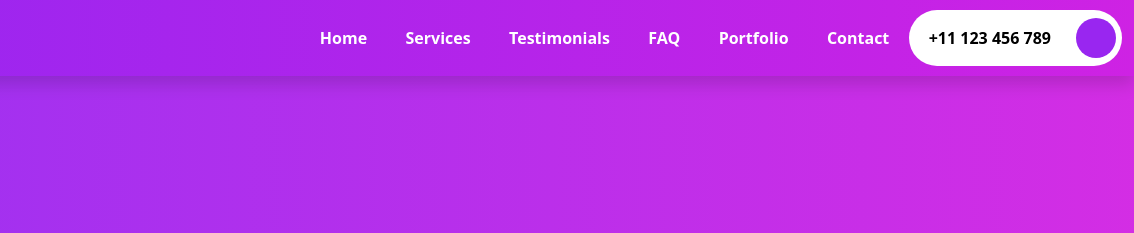
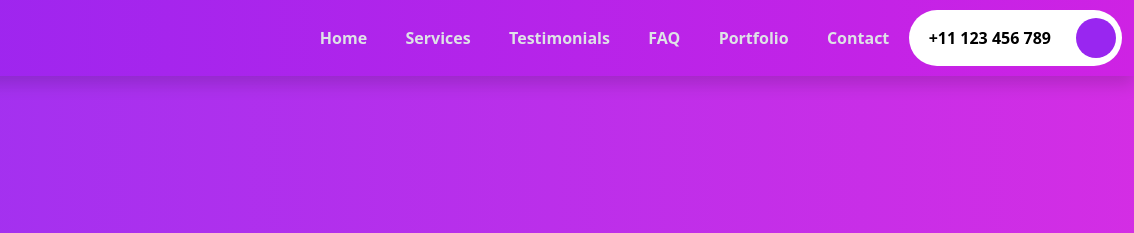
Before and after one commit to Duke-Skygawker/Bootstrap-5-and-SASS-dynamic-portfolio, a website: page index.html in a window 1280 px wide. Shown: the top 233 px of the page, 146-1280 px from the left. Drawn offline with nearby package versions, Linux system fonts and the light colour scheme; files that its build step writes are made by us from their sources.

Commit message:
navbar touch-up

```diff
--- a/index.html
+++ b/index.html
@@ -48,19 +48,19 @@
               >
             </li>
             <li class="nav-item">
-              <a class="nav-link text-white" href="#">Services</a>
+              <a class="nav-link text-white" href="#services">Services</a>
             </li>
             <li class="nav-item">
-              <a class="nav-link text-white" href="#">Testimonials</a>
+              <a class="nav-link text-white" href="#testimonials">Testimonials</a>
             </li>
             <li class="nav-item">
-              <a class="nav-link text-white" href="#">FAQ</a>
+              <a class="nav-link text-white" href="#faq">FAQ</a>
             </li>
             <li class="nav-item">
-              <a class="nav-link text-white" href="#">Portfolio</a>
+              <a class="nav-link text-white" href="#portfolio">Portfolio</a>
             </li>
             <li class="nav-item">
-              <a class="nav-link text-white" href="#">Contact</a>
+              <a class="nav-link text-white" href="#get-started">Contact</a>
             </li>
           </ul>
           <button type="button" class="rounded-pill btn-rounded">
--- a/scss/sections/_navbar.scss
+++ b/scss/sections/_navbar.scss
@@ -7,9 +7,13 @@
     padding: 0 0.7rem;
 
     a {
-      color: $white !important;
+      color: $gray-300 !important;
       text-transform: capitalize;
       font-weight: 600;
+
+      &:hover {
+        filter: brightness(150%);
+      }
     }
   }
 }
```
Also changed, not shown: assets/css/style.css, 1 other file.
